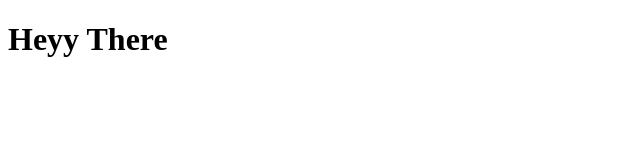
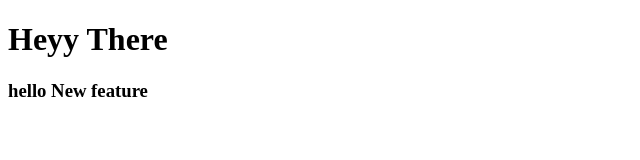
Before and after one commit to kushidhar03/Girl-Develop-It, a plain HTML site: page index.html in a window 1280 px wide. Shown: the whole page, without its empty margins (0-640 px from the left). Drawn offline with Linux system fonts and the light colour scheme.

Commit message:
added a new feature h3

```diff
--- a/index.html
+++ b/index.html
@@ -6,5 +6,6 @@
   </head>
   <body>
     <h1>Heyy There</h1>
+    <h3> hello New feature </h3>
   </body>
 </html>
```
